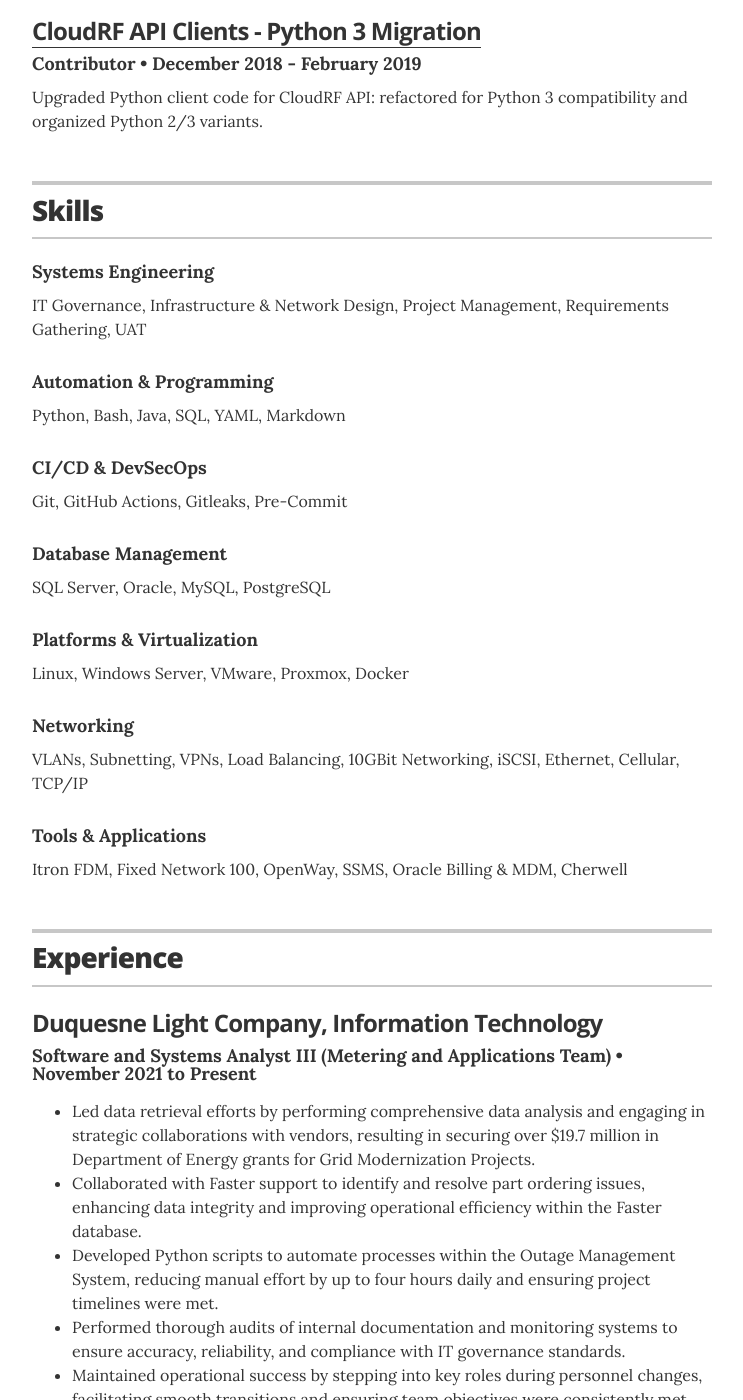
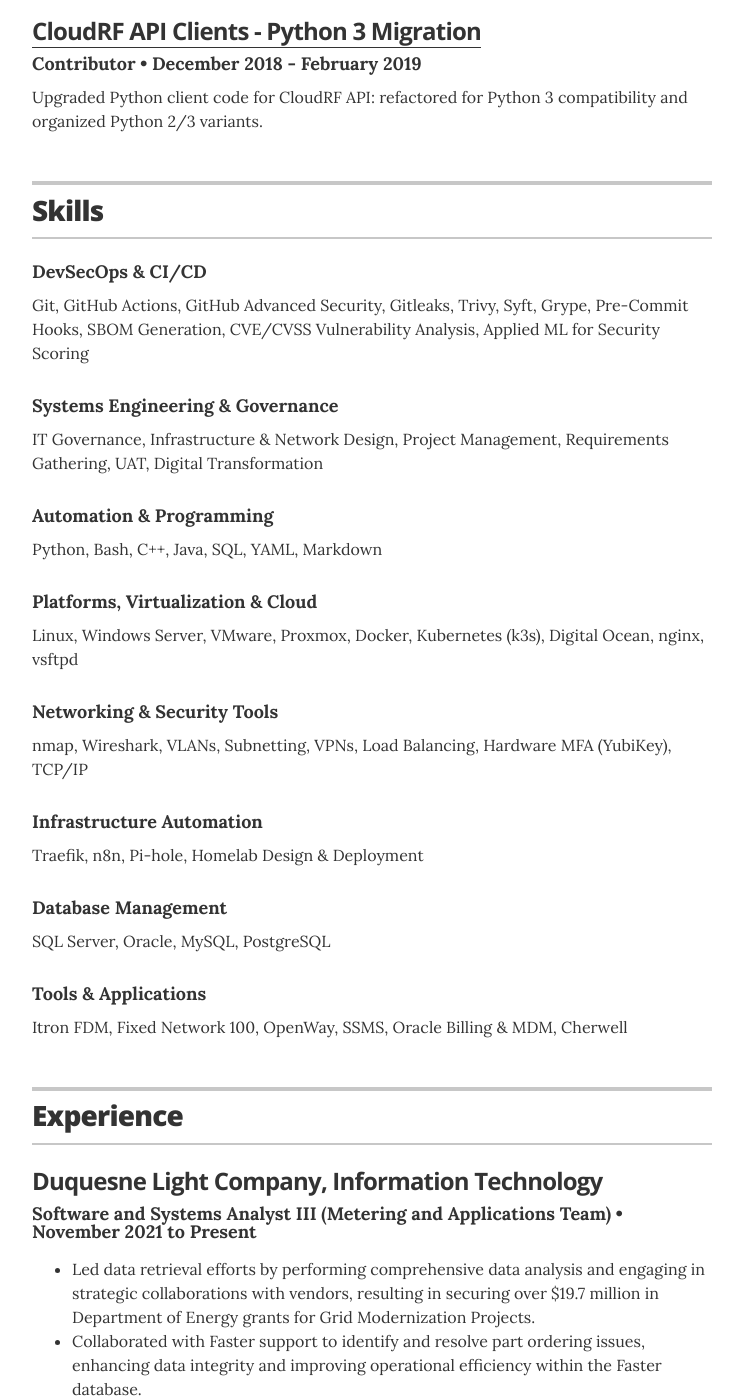
Before and after one commit to crow50/ernest-portfolio, a Jekyll site: the page built from portfolio-site/index.html, in a window 1280 px wide and 1400 px high, scrolled down 2237 px. Shown: the whole window, without its empty margins (268-1011 px from the left). Built offline with Jekyll 4.4.1, drawn with Linux system fonts in a browser that asks for light colours.

Commit message:
Revise skills and descriptions in skills.yml
Updated skills list with new entries and descriptions.

Signed-off-by: Ernest Baker <crow50@users.noreply.github.com>

```diff
--- a/portfolio-site/_data/skills.yml
+++ b/portfolio-site/_data/skills.yml
@@ -1,22 +1,25 @@
 # Skills
 
-- skill: Systems Engineering
-  description: IT Governance, Infrastructure & Network Design, Project Management, Requirements Gathering, UAT
+- skill: DevSecOps & CI/CD
+  description: Git, GitHub Actions, GitHub Advanced Security, Gitleaks, Trivy, Syft, Grype, Pre-Commit Hooks, SBOM Generation, CVE/CVSS Vulnerability Analysis, Applied ML for Security Scoring
+
+- skill: Systems Engineering & Governance
+  description: IT Governance, Infrastructure & Network Design, Project Management, Requirements Gathering, UAT, Digital Transformation
 
 - skill: Automation & Programming
-  description: Python, Bash, Java, SQL, YAML, Markdown
+  description: Python, Bash, C++, Java, SQL, YAML, Markdown
 
-- skill: CI/CD & DevSecOps
-  description: Git, GitHub Actions, Gitleaks, Pre-Commit
+- skill: Platforms, Virtualization & Cloud
+  description: Linux, Windows Server, VMware, Proxmox, Docker, Kubernetes (k3s), Digital Ocean, nginx, vsftpd
+
+- skill: Networking & Security Tools
+  description: nmap, Wireshark, VLANs, Subnetting, VPNs, Load Balancing, Hardware MFA (YubiKey), TCP/IP
+
+- skill: Infrastructure Automation
+  description: Traefik, n8n, Pi-hole, Homelab Design & Deployment
 
 - skill: Database Management
   description: SQL Server, Oracle, MySQL, PostgreSQL
 
-- skill: Platforms & Virtualization
-  description: Linux, Windows Server, VMware, Proxmox, Docker
-
-- skill: Networking
-  description: VLANs, Subnetting, VPNs, Load Balancing, 10GBit Networking, iSCSI, Ethernet, Cellular, TCP/IP
-
 - skill: Tools & Applications
   description: Itron FDM, Fixed Network 100, OpenWay, SSMS, Oracle Billing & MDM, Cherwell
```
